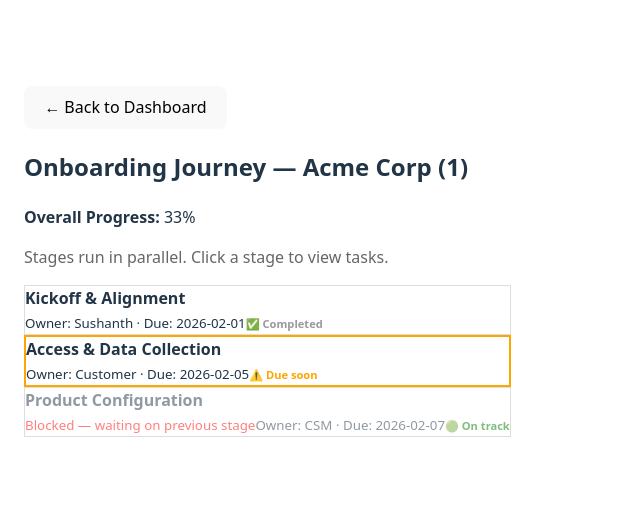
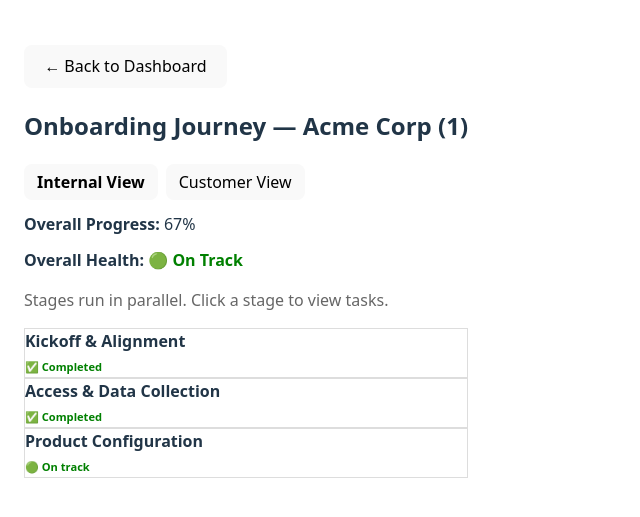
Before and after one commit to psysush10/onboarding-journey-spa, a React (Vite) app: page /journey/1 in a window 1280 px wide. Shown: the part 139-656 px from the top of the page, without its empty margins (0-640 px from the left). Built offline with nearby package versions, Linux system fonts and the light colour scheme.

Commit message:
core: add overall onboarding health indicator

```diff
--- a/src/pages/Journey.jsx
+++ b/src/pages/Journey.jsx
@@ -1,6 +1,10 @@
 import { useParams } from "react-router-dom";
 import { useState } from "react";
 import { useNavigate } from "react-router-dom";
+
+
+
+
 
 const journeyData = {
   customerName: "Acme Corp",
@@ -21,10 +25,10 @@
       name: "Access & Data Collection",
       dependsOn: ["kickoff"],
       owner: "Customer",
-      dueDate: "2026-02-05",
+      dueDate: "2026-02-02",
       tasks: [
-        { id: 3, title: "Provide admin access", done: false },
-        { id: 4, title: "Upload sample data", done: false },
+        { id: 3, title: "Provide admin access", done: true },
+        { id: 4, title: "Upload sample data", done: true },
       ],
     },
     {
@@ -41,7 +45,7 @@
   ],
 };
 
-function Stage({ stage, allStages}) {
+function Stage({ stage, allStages, view}) {
   const [open, setOpen] = useState(false);
   const risk = getDueRisk(stage);
   const blocked = isStageBlocked(stage, allStages);
@@ -54,10 +58,6 @@
   return (
     <div
       style={{
-        //border: "1px solid #ddd",
-        //borderRadius: "8px",
-        //padding: "16px",
-        //marginBottom: "16px",
         border:
   risk === "overdue"
     ? "2px solid red"
@@ -74,18 +74,26 @@
     opacity: blocked ? 0.5 : 1,
   }}
   onClick={() => {
+  if (blocked && view === "customer") return;
   if (!blocked) setOpen(!open);
 }}
 >
         <div>
           <h4 style={{ margin: 0 }}>{stage.name}</h4>
-          {blocked && (
+          {blocked && view === "internal" && (
   <small style={{ color: "red" }}>
     Blocked — waiting on previous stage
   </small>
 )}
+
+{blocked && view === "customer" && (
+  <small style={{ color: "#999" }}>
+    This stage will open soon
+  </small>
+)}
           <small>
-            Owner: {stage.owner} · Due: {stage.dueDate}
+            {/* Internal view sees full risk */}
+{view === "internal" && (
   <small
     style={{
       color:
@@ -93,9 +101,7 @@
           ? "red"
           : risk === "due-soon"
           ? "orange"
-        : risk === "on-track"
-        ? "green"
-        : "#999",
+          : "green",
       fontWeight: 600,
     }}
   >
@@ -104,6 +110,18 @@
     {risk === "on-track" && "🟢 On track"}
     {risk === "done" && "✅ Completed"}
   </small>
+)}
+
+{/* Customer view sees calm language */}
+{view === "customer" && (
+  <small style={{ color: "#999" }}>
+    {status === "done"
+      ? "Completed"
+      : blocked
+      ? "Upcoming"
+      : "In progress"}
+  </small>
+)}
           </small>
         </div>
         <strong style={{ color: statusColors[stage.status] }}>
@@ -153,15 +171,35 @@
   return "on-track";
 }
 
+function getOverallHealth(stages) {
+  let hasDueSoon = false;
+
+  for (const stage of stages) {
+    const risk = getDueRisk(stage);
+
+    if (risk === "overdue") {
+      return "red";
+    }
+
+    if (risk === "due-soon") {
+      hasDueSoon = true;
+    }
+  }
+
+  return hasDueSoon ? "amber" : "green";
+}
+
 export default function Journey() {
   const navigate = useNavigate();
   const { customerId } = useParams();
+  const [view, setView] = useState("internal"); // or "customer"
   const totalTasks = journeyData.stages.flatMap(s => s.tasks).length;
   const completedTasks = journeyData.stages
   .flatMap(s => s.tasks)
   .filter(t => t.done).length;
 
 const progress = Math.round((completedTasks / totalTasks) * 100);
+const health = getOverallHealth(journeyData.stages);
   return (
     <div style={{ padding: "24px", maxWidth: "800px", margin: "0 auto" }}>
 
@@ -171,7 +209,50 @@
       <h2>
         Onboarding Journey — {journeyData.customerName} ({customerId})
       </h2>
+      <div style={{ margin: "12px 0" }}>
+  <button
+    onClick={() => setView("internal")}
+    style={{
+      padding: "6px 12px",
+      marginRight: "8px",
+      fontWeight: view === "internal" ? "bold" : "normal",
+    }}
+  >
+    Internal View
+  </button>
+
+  <button
+    onClick={() => setView("customer")}
+    style={{
+      padding: "6px 12px",
+      fontWeight: view === "customer" ? "bold" : "normal",
+    }}
+  >
+    Customer View
+  </button>
+</div>
       <strong>Overall Progress:</strong> {progress}%
+      {view === "internal" && (
+        <div style={{ margin: "12px 0" }}>
+  <strong>Overall Health: </strong>
+  <span
+    style={{
+      color:
+        health === "red"
+          ? "red"
+          : health === "amber"
+          ? "orange"
+          : "green",
+      fontWeight: 700,
+    }}
+  >
+    {health === "red" && "🔴 Blocked / Overdue"}
+    {health === "amber" && "🟡 At Risk"}
+    {health === "green" && "🟢 On Track"}
+  </span>
+</div>
+      )}
+
 
       <p style={{ color: "#666" }}>
         Stages run in parallel. Click a stage to view tasks.
@@ -182,6 +263,7 @@
     key={stage.id}
     stage={stage}
     allStages={journeyData.stages}
+    view={view}
   />
 ))}
     </div>
```
Lines whose indentation alone changed are shown as unchanged.
